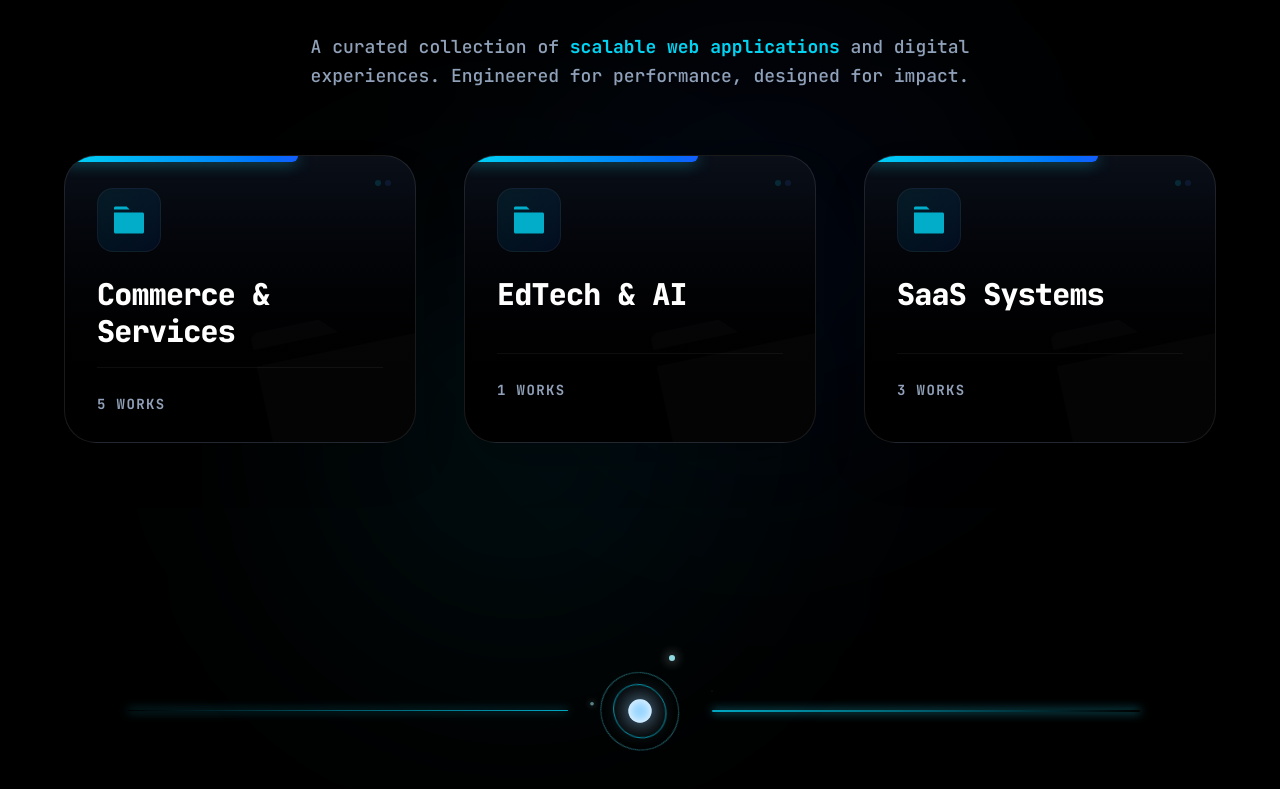
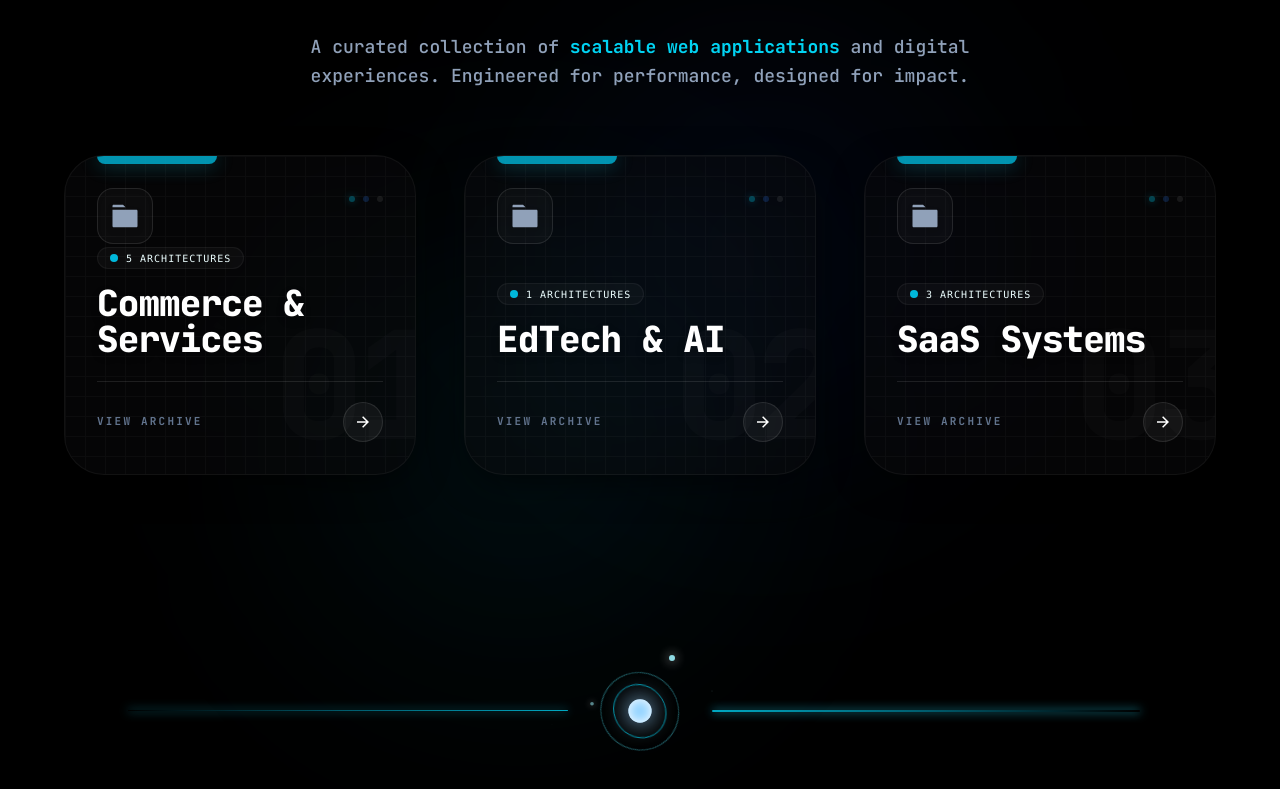
Before and after one commit to Aafaque-Nazir/Portfolio, a React (Vite) app: page / in a window 1280 px wide. Shown: the part 3040-3829 px from the top of the page. Built offline with nearby package versions, Linux system fonts and the light colour scheme.

Commit message:
feat: add ProjectShowcase component with interactive 3D cards and category filtering

```diff
--- a/src/components/ui/project-showcase.jsx
+++ b/src/components/ui/project-showcase.jsx
@@ -233,48 +233,63 @@ export function ProjectShowcase() {
                                 layoutId={`folder-container-${folder.name}`}
                                 key={folder.name}
                                 onClick={() => setSelectedFolder(folder)}
-                                className="group relative cursor-pointer outline-none"
-                                whileHover={{ y: -10 }}
-                                whileTap={{ scale: 0.95 }}
+                                className="group relative cursor-pointer outline-none w-full h-[320px]"
+                                whileTap={{ scale: 0.97 }}
                             >
-                                {/* Immersive Ambient Glow Behind Folder */}
-                                <div className="absolute -inset-1 bg-gradient-to-br from-cyan-500 to-purple-600 rounded-[32px] blur-xl opacity-0 group-hover:opacity-40 transition-opacity duration-500" />
+                                {/* 🌟 Magnetic Glow Behind Card */}
+                                <div className="absolute -inset-1 bg-gradient-to-br from-cyan-500/0 via-cyan-400/20 to-blue-600/0 rounded-[2.5rem] blur-2xl opacity-0 group-hover:opacity-100 transition-all duration-700 ease-out z-0 translate-y-4 group-hover:translate-y-0" />
 
-                                <div className="relative bg-gradient-to-b from-[#0a0f18] to-black border border-white/10 rounded-[32px] h-72 p-8 flex flex-col justify-between overflow-hidden transition-all duration-500 shadow-2xl">
+                                {/* 📁 Main Folder Body - Glassmorphic Aesthetic */}
+                                <div className="relative w-full h-full bg-zinc-950/60 backdrop-blur-3xl border border-white/5 group-hover:border-cyan-500/30 rounded-[2.5rem] p-8 flex flex-col justify-between overflow-hidden transition-all duration-500 shadow-[0_10px_40px_-10px_rgba(0,0,0,0.8)] z-10 group-hover:bg-zinc-900/80">
 
-                                    {/* Abstract Folder Top Flap simulation */}
-                                    <div className="absolute top-0 left-0 w-2/3 h-1.5 bg-gradient-to-r from-cyan-400 to-blue-600 rounded-br-2xl shadow-[0_0_15px_rgba(34,211,238,0.6)]" />
+                                    {/* Abstract Grid Background inside Folder */}
+                                    <div className="absolute inset-0 bg-[radial-gradient(ellipse_at_top_right,_var(--tw-gradient-stops))] from-cyan-500/10 via-transparent to-transparent opacity-0 group-hover:opacity-100 transition-opacity duration-700 pointer-events-none" />
+                                    <div className="absolute inset-0 opacity-[0.03] pointer-events-none transition-opacity group-hover:opacity-[0.06]" style={{ backgroundImage: 'linear-gradient(rgba(255, 255, 255, 1) 1px, transparent 1px), linear-gradient(90deg, rgba(255, 255, 255, 1) 1px, transparent 1px)', backgroundSize: '20px 20px' }} />
 
-                                    {/* Top Right Decorative Tech Lines */}
-                                    <div className="absolute top-6 right-6 flex gap-1 opacity-20 group-hover:opacity-100 transition-opacity duration-500">
-                                        <div className="w-1.5 h-1.5 rounded-full bg-cyan-400 animate-pulse" />
-                                        <div className="w-1.5 h-1.5 rounded-full bg-blue-500 animate-pulse" style={{ animationDelay: "0.2s" }} />
+                                    {/* Physical Folder Tab Simulation */}
+                                    <div className="absolute top-0 left-8 w-1/3 min-w-[120px] h-2 bg-cyan-500 rounded-b-xl shadow-[0_0_20px_rgba(34,211,238,0.5)] opacity-80 group-hover:opacity-100 group-hover:h-3 transition-all duration-500" />
+
+                                    {/* Header: Icon & Tech Dots */}
+                                    <div className="flex justify-between items-start relative z-10">
+                                        <div className="w-14 h-14 rounded-2xl bg-white/[0.03] border border-white/10 flex items-center justify-center shadow-inner group-hover:shadow-[inset_0_0_20px_rgba(34,211,238,0.2)] group-hover:border-cyan-500/40 transition-all duration-500">
+                                            <RiFolder3Fill className="text-3xl text-slate-400 group-hover:text-cyan-400 transform group-hover:scale-110 transition-all duration-500 drop-shadow-md" />
+                                        </div>
+
+                                        <div className="flex gap-2 opacity-40 group-hover:opacity-100 transition-opacity duration-500 mt-2">
+                                            <div className="w-1.5 h-1.5 rounded-full bg-cyan-400 shadow-[0_0_8px_#22d3ee] animate-pulse" />
+                                            <div className="w-1.5 h-1.5 rounded-full bg-blue-500/50" />
+                                            <div className="w-1.5 h-1.5 rounded-full bg-white/20" />
+                                        </div>
                                     </div>
 
-                                    {/* Giant background icon for texture */}
-                                    <RiFolder3Fill className="absolute -bottom-12 -right-8 text-[200px] text-white/[0.015] transform -rotate-12 group-hover:-rotate-6 group-hover:scale-110 group-hover:text-white/[0.03] transition-all duration-700" />
+                                    {/* Massive Background Typography */}
+                                    <div className="absolute -bottom-6 -right-6 text-[150px] font-black text-white/[0.02] tracking-tighter pointer-events-none group-hover:-translate-x-4 group-hover:-translate-y-4 transition-transform duration-700 ease-out select-none">
+                                        0{idx + 1}
+                                    </div>
 
-                                    <div className="relative z-10">
-                                        <div className="w-16 h-16 rounded-2xl bg-gradient-to-br from-cyan-500/10 to-blue-600/10 border border-white/5 flex items-center justify-center mb-6 shadow-inner relative overflow-hidden group-hover:shadow-[0_0_30px_rgba(34,211,238,0.2)] transition-shadow duration-500">
-                                             <div className="absolute inset-0 bg-cyan-400 opacity-0 group-hover:opacity-20 transition-opacity duration-300" />
-                                            <RiFolder3Fill className="text-4xl text-cyan-400/80 group-hover:text-cyan-300 transform group-hover:scale-110 transition-transform duration-300" />
+                                    {/* Middle: Title & Count */}
+                                    <div className="relative z-10 mt-auto mb-6 transform group-hover:-translate-y-2 transition-transform duration-500">
+                                        <div className="inline-flex items-center gap-2 px-3 py-1 rounded-full bg-white/[0.03] border border-white/5 mb-4 group-hover:border-cyan-500/30 transition-colors">
+                                            <span className="w-2 h-2 rounded-full bg-cyan-500" />
+                                            <span className="text-[10px] font-mono text-cyan-50 uppercase tracking-widest leading-none pt-0.5">
+                                                {folder.projects.length} Architectures
+                                            </span>
                                         </div>
-                                        <h3 className="text-2xl md:text-3xl font-black text-white tracking-tight leading-tight group-hover:text-transparent group-hover:bg-clip-text group-hover:bg-gradient-to-r group-hover:from-white group-hover:to-cyan-200 transition-all duration-300">
+                                        <h3 className="text-3xl md:text-4xl font-black text-white tracking-tight leading-none group-hover:text-transparent group-hover:bg-clip-text group-hover:bg-gradient-to-r group-hover:from-white group-hover:to-cyan-200 transition-all duration-300 drop-shadow-lg">
                                             {folder.name}
                                         </h3>
                                     </div>
 
-                                    <div className="relative z-10 flex items-center justify-between border-t border-white/5 pt-4 mt-4">
-                                        <div className="flex items-center gap-2">
-                                            <span className="text-sm font-bold text-slate-400 group-hover:text-cyan-400 transition-colors uppercase tracking-widest">
-                                                {folder.projects.length} Works
-                                            </span>
+                                    {/* Footer line & Arrow Button */}
+                                    <div className="relative z-10 flex items-center justify-between border-t border-white/10 pt-5 transform group-hover:-translate-y-1 transition-transform duration-500">
+                                        <span className="text-[11px] font-bold text-slate-500 uppercase tracking-[0.2em] group-hover:text-cyan-400/80 transition-colors">
+                                            View Archive
+                                        </span>
+                                        <div
+                                            className="w-10 h-10 rounded-full bg-white/[0.05] border border-white/10 group-hover:bg-cyan-500 group-hover:border-cyan-400 group-hover:shadow-[0_0_20px_rgba(34,211,238,0.4)] flex items-center justify-center transition-all duration-500 group-hover:scale-110"
+                                        >
+                                            <RiArrowLeftLine className="text-white group-hover:text-black rotate-180 text-lg transition-transform duration-500 group-hover:translate-x-0.5" />
                                         </div>
-                                        <motion.div
-                                            className="w-10 h-10 rounded-full bg-white/5 group-hover:bg-cyan-500 group-hover:shadow-[0_0_20px_rgba(34,211,238,0.5)] flex items-center justify-center opacity-0 group-hover:opacity-100 -translate-x-4 group-hover:translate-x-0 transition-all duration-500"
-                                        >
-                                            <RiArrowLeftLine className="text-white group-hover:text-black rotate-180 text-xl font-bold" />
-                                        </motion.div>
                                     </div>
                                 </div>
                             </motion.div>
```
